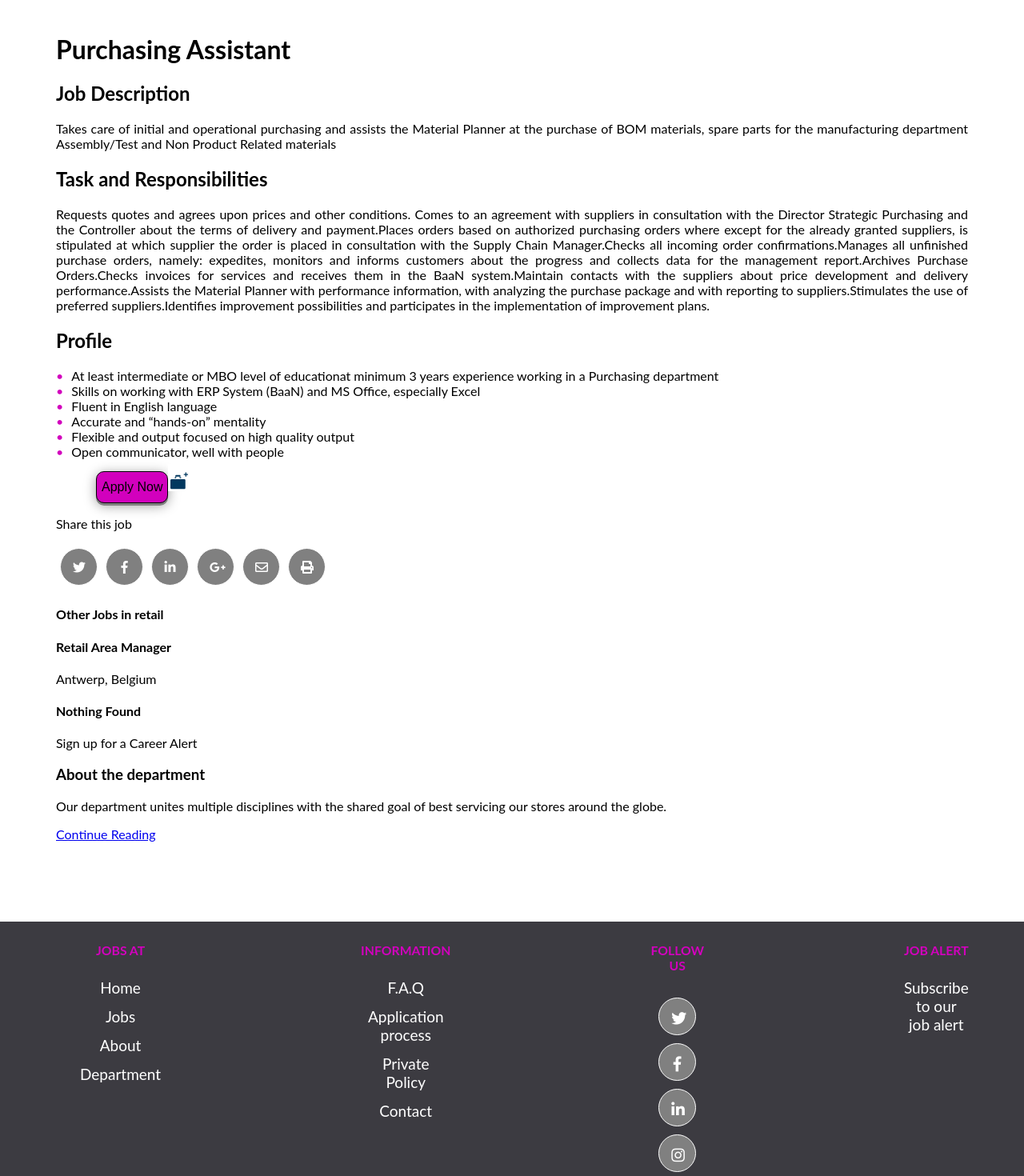
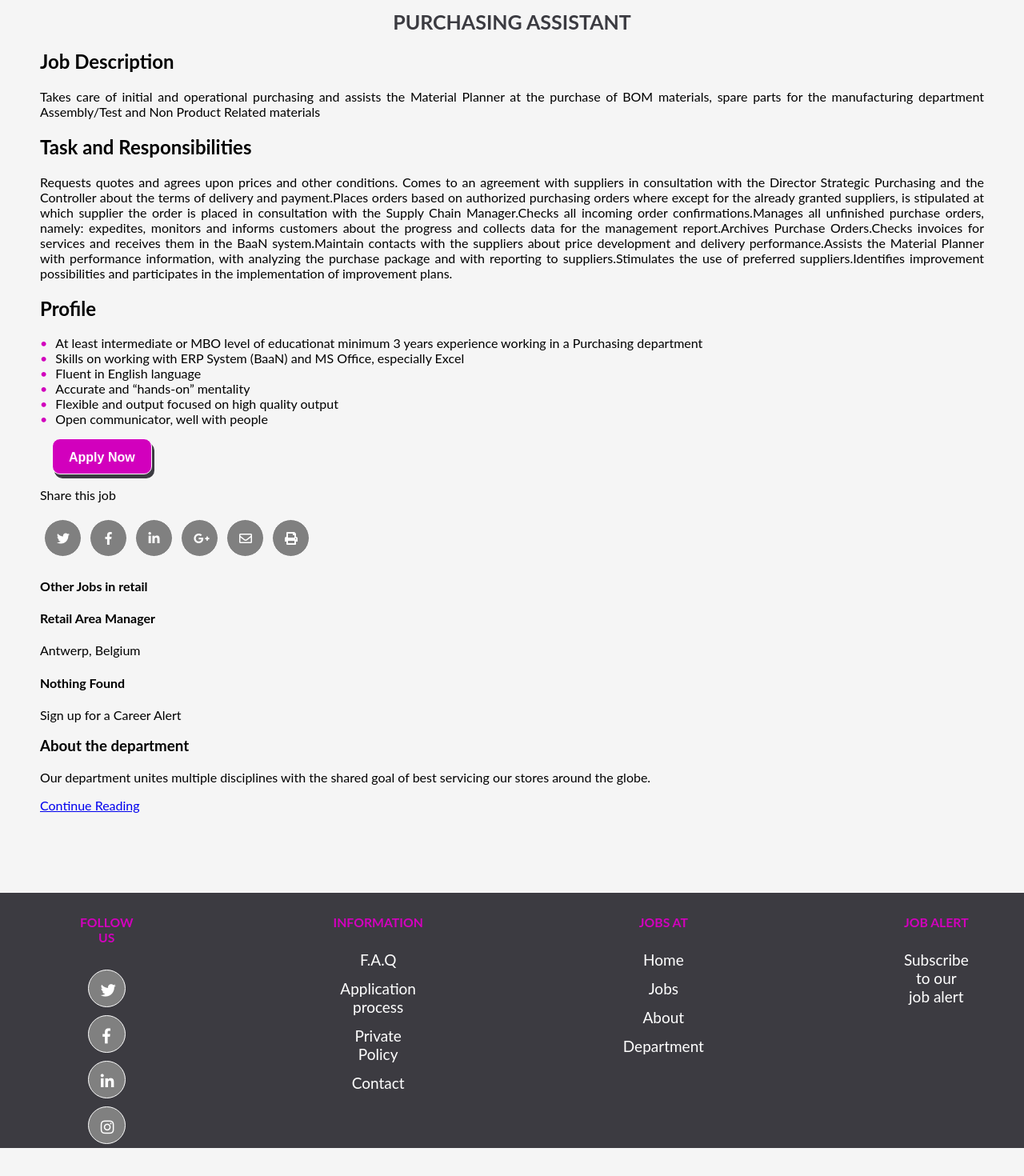
Before and after one commit to sabeenski/royal-mirage, a React (Create React App) app: page / in a window 1280 px wide. Shown: the part 395-1865 px from the top of the page at 80% size. After the commit the page ends 1830 px from the top, so only its background shows below. Built offline with nearby package versions, Linux system fonts and the light colour scheme.

Commit message:
Styling for jobform page

```diff
--- a/src/App.css
+++ b/src/App.css
@@ -36,8 +36,8 @@
 } */
 
 body{
-  text-align: justify;
   font-family: 'Lato';
+  background-color: #F5F5F5
   /* position: relative; */
 }
 
@@ -52,12 +52,43 @@ button{
 
 }
 
+
 .button-cta{
+
+  margin: 15px 0px 0px 50px;
   background-color: #D200BD;
-  margin: 15px 0px 0px 50px;
+  box-shadow: 3px 5px #3B3B41;
+  padding: 0 20px;
+  height: 45px;
+  border: 1px solid;
+  text-align: center;
+  font-size: 16px;
+  line-height: 45px;
+  border-radius: 10px;
+  cursor: pointer;
+  margin-left: 15px;
+  font-weight: bold;
+  color: white
+}
+
+
+/* .button-cta{
+  display: inline-block;
+  padding: 0 20px;
+  height: 45px;
+  border: 1px #D450BD solid;
+  background-color: #D200BD;
+  color: black;
+  text-align: center;
+  font-size: 16px;
+  line-height: 45px;
+  border-radius: 10px;
+  cursor: pointer;
+  margin-left: 15px;
   box-shadow: 0px 3px 0px grey, 0px 3px 15px rgba(0,0,0,.4);
-  /* width: 15% */
-}
+
+} */
+
 
 html, body {
   max-width: 100%;
--- a/src/components/Footer.js
+++ b/src/components/Footer.js
@@ -7,13 +7,14 @@ class Footer extends Component {
   render() {
     return (
       <div className="footer-box">
-          <div className="col-1">
-            <h5>Jobs At</h5>
-            <li>Home</li>
-            <li>Jobs</li>
-            <li>About</li>
-            <li>Department</li>
+        <div className="social-media">
+          <h5>Follow us</h5>
+          <a href="https://twitter.com/" target="_blank"><i className="fab fa-twitter"></i></a>
+          <a href="https://facebook.com/" target="_blank"><i className="fab fa-facebook-f"></i></a>
+          <a href="https://linkedin.com/" target="_blank"><i className="fab fa-linkedin-in"></i></a>
+          <a href="https://instagram.com/" target="_blank"><i className="fab fa-instagram"></i></a>
         </div>
+
         <div className="col-2">
           <h5>Information</h5>
           <li>F.A.Q</li>
@@ -21,12 +22,12 @@ class Footer extends Component {
           <li>Private Policy</li>
           <li>Contact</li>
         </div>
-          <div className="social-media">
-            <h5>Follow us</h5>
-                <i className="fab fa-twitter"></i>
-                <i className="fab fa-facebook-f"></i>
-                <i className="fab fa-linkedin-in"></i>
-                <i className="fab fa-instagram"></i>
+        <div className="col-1">
+          <h5>Jobs At</h5>
+          <li>Home</li>
+          <li>Jobs</li>
+          <li>About</li>
+          <li>Department</li>
         </div>
         <div className="col-4">
           <h5>Job Alert</h5>
--- a/src/components/JobForm.css
+++ b/src/components/JobForm.css
@@ -1,12 +1,12 @@
-.container{
+.container-1{
   margin: 50px;
-}
-
-div form {
+  text-align: center;
 }
 
 
-
+::placeholder {
+    font-size: 15px;
+}
 
 .job-form-col-1 input{
   background: #fff;
@@ -14,8 +14,34 @@ div form {
   color: #63656A;
   border-radius: 5px;
   height: 40px;
-    width: 20%;
+  width: 30%;
   margin: 4px 10px 4px 0px;
+  font-size: 15px;
+  display: inline-block
+
+}
+.job-form-col-1 input:invalid, .job-form-col-2 input:invalid {
+  border-right-color: red;
+}
+.job-form-col-1 input:valid, .job-form-col-2 input:valid {
+  border-right-color: green;
+}
+
+.job-intro{
+  text-transform: uppercase;
+  font-size: 50px;
+  text-align: center;
+  color: #D450BD;
+  margin-top: 40px
+}
+
+.job-position{
+  font-size: 25px;
+  color: #3B3B41;
+  text-align: center;
+  font-weight: bold;
+  text-transform: uppercase;
+
 }
 
 .job-form-col-2 input{
@@ -24,19 +50,49 @@ div form {
   color: #63656A;
   border-radius: 5px;
   height: 40px;
-    width: 20%;
-    margin: 4px 10px 4px 0px
+  width: 22.5%;
+  margin: 4px 10px 4px 0px;
+  font-size: 15px;
 }
 
-/* #file-upload {
-  border: solid 1px;
-  height: 40px ;
-  background-color: lightblue;
+
+input[type=file]{
+  width:0;
+  height: 0;
+  position: absolute;
+  z-index: -1;
+  overflow: hidden;
+  opacity: 0;
+}
+
+
+
+#file-upload{
+  display: inline-block;
+  padding: 0 20px;
+  height: 45px;
+  border: 1px #D450BD solid;
+  background-color: white;
+  color: #D450BD;
+  text-align: center;
   font-size: 16px;
+  line-height: 45px;
   border-radius: 10px;
   cursor: pointer;
-  margin: 5px;
-} */
+  margin-left: 15px;
+}
+
+#file-upload:hover{
+  background-color: lightblue;
+}
+
+#file-name{
+  color: green;
+  margin-left: 10px;
+  display: inline;
+
+}
+
 
 #motivation-box{
   background: #fff;
@@ -45,7 +101,8 @@ div form {
   border-radius: 5px;
   margin: 4px 10px 4px 0px;
   height: 100px;
-  width: 25%;
+  width: 30%;
+  font-size: 15px;
 }
 
 /* .job-form-col-3 .upload-btn{
@@ -58,7 +115,7 @@ div form {
 
 } */
 
-.job-form-col-3 input #file-upload{
+/* .job-form-col-3 input #file-upload{
   border: solid 1px;
   height: 40px ;
   background-color: lightblue;
@@ -66,4 +123,4 @@ div form {
   border-radius: 10px;
   cursor: pointer;
   margin: 5px;
-}
+} */
--- a/src/components/JobForm.js
+++ b/src/components/JobForm.js
@@ -7,12 +7,12 @@ class JobForm extends Component {
   state = {
     firstName:'',
     dateOfBirth:'',
-    city:'',
+    address:'',
     emailAddress:'',
     lastName:'',
     sex:'',
-    country:'',
-    phoneNumber:'',
+    zipCode:'',
+    houseNumber:'',
     motivationLetter:'',
     file:''
   }
@@ -40,12 +40,12 @@ class JobForm extends Component {
     this.setState({
       firstName:'',
       dateOfBirth:'',
-      city:'',
+      address:'',
       emailAddress:'',
       lastName:'',
       sex:'',
-      country:'',
-      phoneNumber:'',
+      zipCode:'',
+      houseNumber:'',
       motivationLetter:'',
       file:''
     })
@@ -56,20 +56,22 @@ class JobForm extends Component {
     console.log(this.state)
     return (
       <div className="container">
-        <h2>Apply for the position of Purchasing Assistant</h2>
+        <h2 className="job-intro">Apply for</h2>
+        <p className="job-position">Purchasing Assistant | Royal Mirage | Amsterdam</p>
+        <div className="container-1">
             <form onSubmit={this.handleSubmit}>
               <div className="job-form-col-1">
                 <p>Personal details*</p>
-              <input type="text" minLength="2" maxLength="50" placeholder="First Name" name="firstName" value={this.state.firstName} onChange={this.handleChange}required/>
-              {/* <br/><span>Date of Birth: <input type="date" placeholder="Date of birth" name="dateOfBirth" value={this.state.birth} onChange={this.handleChange} required/></span> */}
-              <br/><input type="text" minLength="2" maxLength="50" placeholder="City" name="city" value ={this.state.city} onChange={this.handleChange}required/>
+                <input type="text" minLength="2" maxLength="50" placeholder="First Name" name="firstName" title="2 characters minimum"value={this.state.firstName} onChange={this.handleChange}required/>
+                <br/><input type="text" minLength="2" maxLength="50" placeholder="Last Name" name="lastName" value={this.state.lastName} onChange={this.handleChange}required/>
                 <br/><input type="email" minLength="2" maxLength="50" placeholder="Email address" name="emailAddress" value={this.state.emailAddress} onChange={this.handleChange}required/>
+                <br/><input type="text" minLength="2" maxLength="50" placeholder="Home Address" name="address" value ={this.state.address} onChange={this.handleChange}required/>
+                <br/><input type="number" placeholder="House number" name="houseNumber" value={this.state.houseNumber} onChange={this.handleChange} required/ >
+                <br/><input type="tel" minLength="5" maxLength="20" pattern="^[0-9\(\)\s+-]+$" placeholder="Zip Code" name="zipCode" value={this.state.zipCode} onChange={this.handleChange} required/ >
               </div>
+                <br/><span id="gender">Sex: </span><input type="radio" name="sex" value={this.state.sex} onChange={this.handleClick1} required/><span>Male<input type="radio" name="sex" value={this.state.sex} onChange={this.handleClick2} required/>Female</span>
               <div className="job-form-col-2">
-              <input type="text" placeholder="Last Name" name="lastName" value={this.state.lastName} onChange={this.handleChange}required/>
-              {/* <br/>Sex: <input type="radio" name="sex" value={this.state.sex} onChange={this.handleClick1} required/><span>Male<input type="radio" name="sex" value={this.state.sex} onChange={this.handleClick2} required/>Female</span> */}
-              <br/><input type="text" minLength="2" maxLength="50" placeholder="Country" name="country" value={this.state.country} onChange={this.handleChange} required/>
-              <br/><input type="number" minLength="2" maxLength="50" placeholder="Phone number" name="phoneNumber" value={this.state.phoneNumber} onChange={this.handleChange} required/>
+                <br/><label>Date of Birth: <input type="date" placeholder="Date of birth" name="dateOfBirth" value={this.state.birth} onChange={this.handleChange} required/></label>
               </div>
               <div className="job-form-col-3">
                 <p>Your motivation*</p>
@@ -77,13 +79,15 @@ class JobForm extends Component {
               </div>
               <div className="job-form-col-4">
                 <p>Attach your documents (pdf, doc(x), txt, rtf max.4Mb)</p>
-              <p>Resume*
-                {/* <button className="upload-btn">UPLOAD</button> */}
+                <p>Upload your resume*
                 <input type="file" id="file" name="file" value={this.state.file} accept=".doc,.docx,.txt,.pdf,.rtf" onChange={this.handleChange} required />
-              <button>DROPBOX</button></p>
-              <input type="checkbox"/>Send me a copy
-              {!this.state.file && <button className="button-cta" type="submit">APPLY FOR THIS JOB</button>}
-              {this.state.file && <Link to={'purchasing-assistant/application-successful'}><button className="button-cta" type="submit">APPLY FOR THIS JOB</button></Link>}
+                <label htmlFor="file" id="file-upload" required>BROWSE</label><span id="file-name">{this.state.file.slice(12)}</span>
+                <br/>
+                {/* <button>DROPBOX</button> */}
+                </p>
+                <input type="checkbox" required/>Yes, I agree to the <a href="#">privacy statement.*</a>
+                {!this.state.file && <button className="button-cta" type="submit">APPLY</button>}
+                {this.state.file && <Link to={'purchasing-assistant/application-successful'}><button className="button-cta" type="submit">APPLY</button></Link>}
                 <p>{this.state.firstName}</p>
                 <p>{this.state.lastName}</p>
                 <p>{this.state.emailAddress}</p>
@@ -91,6 +95,8 @@ class JobForm extends Component {
               </div>
             </form>
         </div>
+      </div>
+
     );
   }
 }
--- a/src/components/JobPage.css
+++ b/src/components/JobPage.css
@@ -1,7 +1,8 @@
 
 
 .job-page{
-  margin: 20px  20px
+  margin: 20px  50px;
+  text-align: justify
 }
 
  .job-details li::before {
--- a/src/components/JobPage.js
+++ b/src/components/JobPage.js
@@ -9,7 +9,7 @@ class JobPage extends Component {
 
     return (
       <div className="job-page">
-        <h1>Purchasing Assistant</h1>
+        <h1 className="job-position">Purchasing Assistant</h1>
         <div className="job-details">
           <h2>Job Description</h2>
             <p>
@@ -27,15 +27,14 @@ class JobPage extends Component {
           <li>Flexible and output focused on high quality output </li>
           <li>Open communicator, well with people</li>
           <Link to= {'/careers/purchasing-assistant'}><button className="button-cta">Apply Now</button></Link>
-          <img src="images/folder.svg" alt="folder"/>
           <p>Share this job</p>
           <div className="social-media">
-            <i className="fab fa-twitter"></i>
-            <i className="fab fa-facebook-f"></i>
-            <i className="fab fa-linkedin-in"></i>
-            <i className="fab fa-google-plus-g"></i>
-            <i className="far fa-envelope"></i>
-            <i className="fas fa-print"></i>
+            <a href="https://twitter.com/" target="_blank"><i className="fab fa-twitter"></i></a>
+            <a href="https://facebook.com/" target="_blank"><i className="fab fa-facebook-f"></i></a>
+            <a href="https://linkedin.com/" target="_blank"><i className="fab fa-linkedin-in"></i></a>
+            <a href="https://google.com/" target="_blank"><i className="fab fa-google-plus-g"></i></a>
+            <a href="https://gmail.com/" target="_blank"><i className="far fa-envelope"></i></a>
+            <i className="fas fa-print" onClick={window.print}></i>
           </div>
           <div className="more-jobs">
             <h4>Other Jobs in retail</h4>
```
Lines whose indentation alone changed are shown as unchanged.
